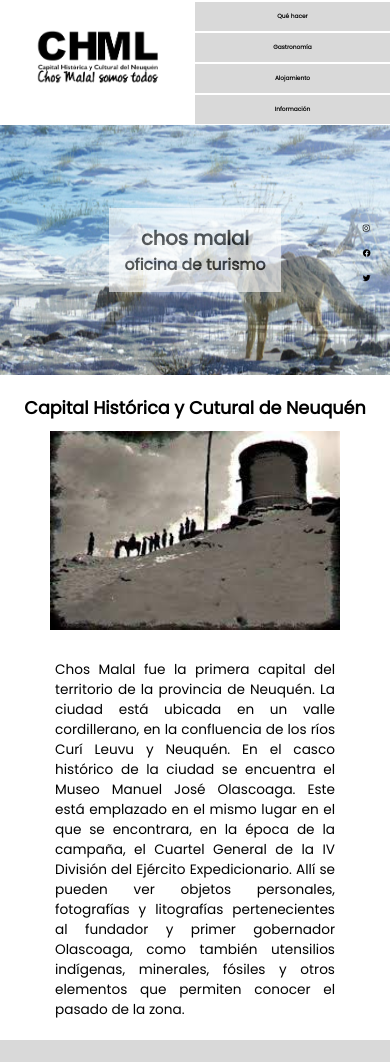
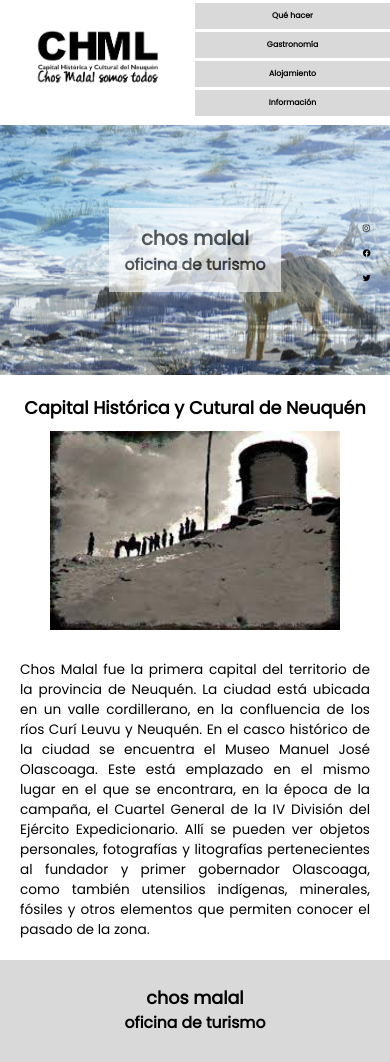
Before and after one commit to Dianabou/proyecto-chos-malal, a plain HTML site: page index.html in a window 390 px wide. Shown: the top 1062 px of the page. Drawn offline with nearby package versions, Linux system fonts and the light colour scheme.

Commit message:
aumento letra 2

```diff
--- a/estilos/chos malal.css
+++ b/estilos/chos malal.css
@@ -168,6 +168,9 @@ footer {
   h3 {
     font-size: 4vw;
   }
+  .botonera h4 {
+    font-size: 2vw;
+  }
   h4, p {
     font-size: 3.5vw;
   }
@@ -190,7 +193,7 @@ footer {
   .botonera li {
     text-align: center;
     width: 100%;
-    padding: 10px;
+    padding: 7px;
     margin: 0px;
     background-color: #d9d9d9;
   }
@@ -214,7 +217,7 @@ footer {
   }
   .historia p {
     text-align: justify;
-    width: 80%;
+    width: 100%;
     padding: 0%;
   }
 footer {
```
